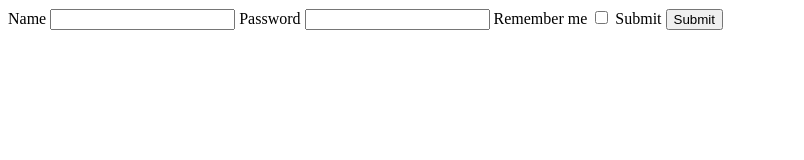
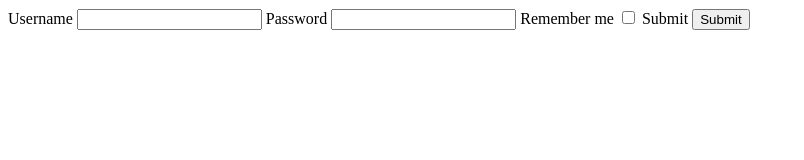
Before and after one commit to acciojob/remember-me-login-form-Nihal00, a website: page main.html in a window 1280 px wide. Shown: the whole page, without its empty margins (0-804 px from the left). Drawn offline with Linux system fonts and the light colour scheme.

Commit message:
created a submission

```diff
--- a/main.html
+++ b/main.html
@@ -8,7 +8,7 @@
 
 <body>
 	<form>
-		<label for="username">Name</label>
+		<label for="username">Username</label>
 		<input type="text" id="username"/>
 		<label for="password">Password</label>
 		<input type="password" id="password"/>
```
